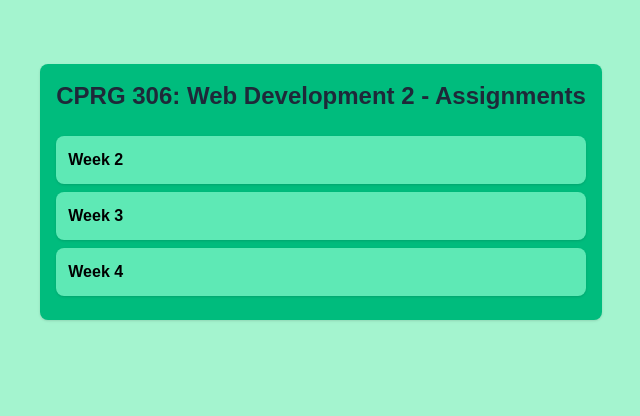
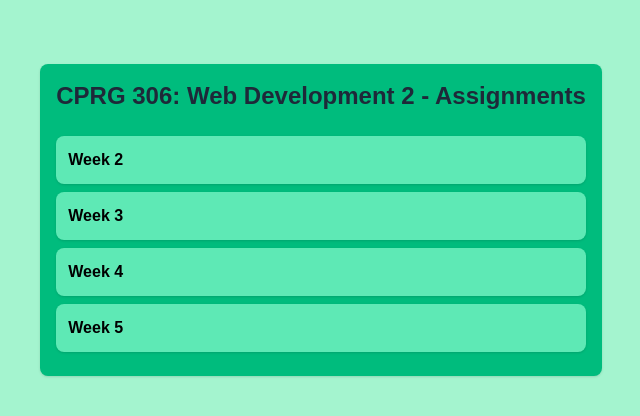
Before and after one commit to Shijiyo/cprg306-assignments, a Next.js app: page / in a window 1280 px wide. Shown: the top 416 px of the page, without its empty margins (319-959 px from the left). Built offline with nearby package versions, Linux system fonts and the light colour scheme.

Commit message:
Add Week 5 link to navigation
Included a new navigation item for Week 5 in the links array to provide access to the Week 5 page.

```diff
--- a/app/page.js
+++ b/app/page.js
@@ -6,6 +6,7 @@ export default function Page() {
     { name: "Week 2", href: "/week-2" },
     { name: "Week 3", href: "/week-3" },
     { name: "Week 4", href: "/week-4" },
+    { name: "Week 5", href: "/week-5" },
   ];
 
   return (
```
